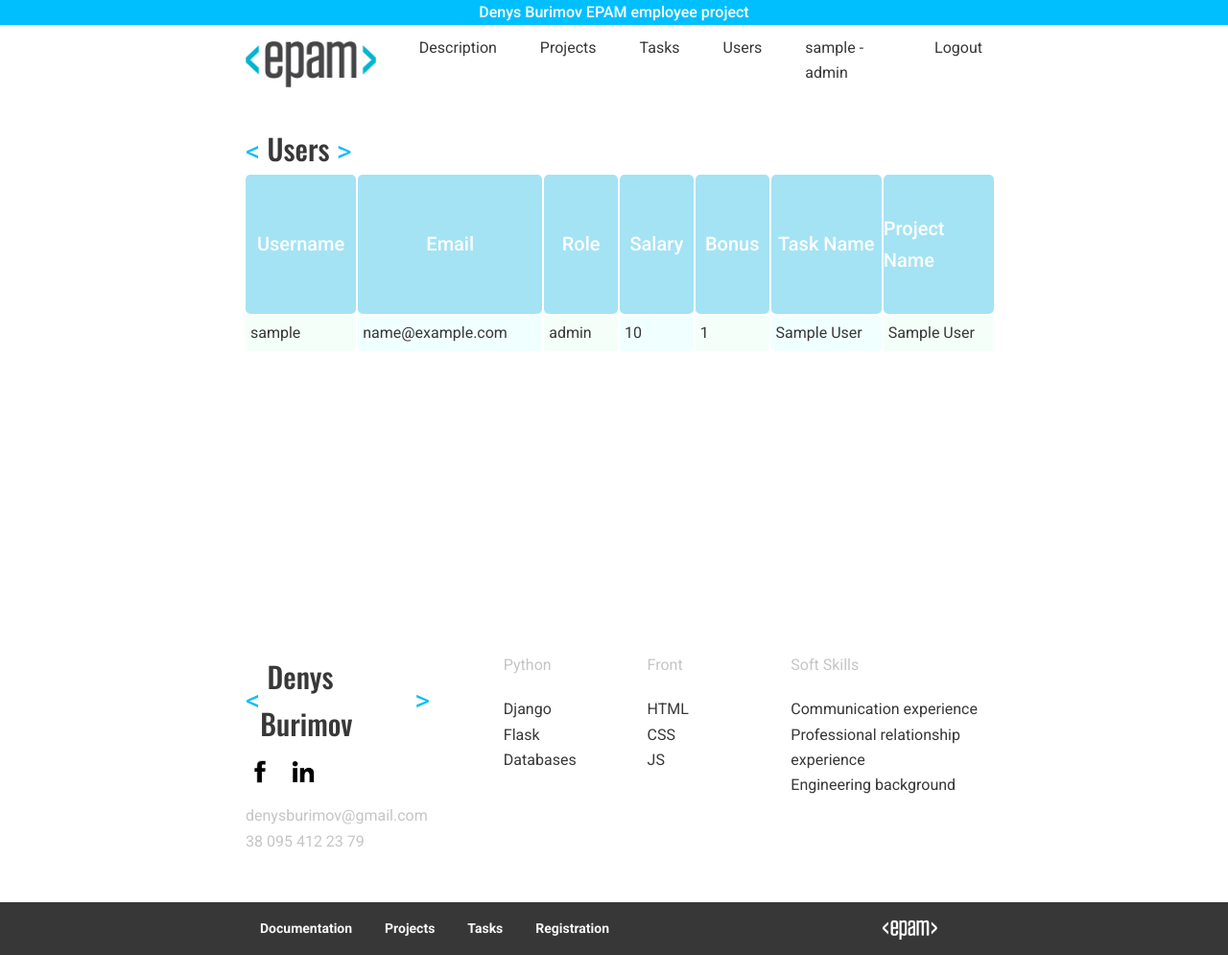
After one commit to DenisBurimov/epam_employee, a Flask app: page /users in a window 1280 px wide. The commit adds this page. Shown: the whole page at 96% size. Run offline with Flask 2, Linux system fonts and the light colour scheme; a user stored in the database is signed in; tables that the repository leaves empty hold one stand-in row (values such as "Sample post").

```diff
--- a/static/styles.css
+++ b/static/styles.css
@@ -183,6 +183,13 @@
     grid-row-gap: 2px;
 }
 
+.users_table {
+    display: grid;
+    grid-template-columns: 15% 25% 10% 10% 10% 15% 15%;
+    grid-column-gap: 2px;
+    grid-row-gap: 2px;
+}
+
 .register, .login {
     min-height: 600px;
     background: url('pictures/office_04.jpg');
--- a/templates/base.html
+++ b/templates/base.html
@@ -24,6 +24,7 @@
                     {% if current_user.role == 'admin' %}
                         <a href="{{ url_for('projects') }}">Projects</a>
                         <a href="{{ url_for('tasks') }}">Tasks</a>
+                        <a href="{{ url_for('users') }}">Users</a>
                     {% elif (current_user.role == 'PO' or current_user.role == 'PM') %}
                         <a href="{{ url_for('projects') }}">Projects</a>
                     {% else %}
--- /dev/null
+++ b/templates/users.html
@@ -0,0 +1,32 @@
+{% extends 'base.html' %}
+
+{% block title %}
+    Users
+{% endblock title %}
+
+
+{% block content %}
+    <section class="white_panel">
+        <div class="wrapper">
+            <div class="headings"><span>&#60</span> Users <span>&#62</span></div>
+            <div class="users_table">
+                <div class="th"><p>Username</p></div>
+                <div class="th"><p>Email</p></div>
+                <div class="th"><p>Role</p></div>
+                <div class="th"><p>Salary</p></div>
+                <div class="th"><p>Bonus</p></div>
+                <div class="th"><p>Task Name</p></div>
+                <div class="th"><p>Project Name</p></div>
+                {% for user in users %}
+                    <div class="bright">{{ user.username }}</div>
+                    <div class="dim">{{ user.email }}</div>
+                    <div class="bright">{{ user.role }}</div>
+                    <div class="dim">{{ user.salary }}</div>
+                    <div class="bright">{{ user.bonus }}</div>
+                    <div class="dim">{{ user.task_name }}</div>
+                    <div class="bright">{{ user.project_name }}</div>
+                {% endfor %}
+            </div>
+        </div>
+    </section>
+{% endblock content %}
--- a/testing.py
+++ b/testing.py
@@ -1 +1,2 @@
-# Testing functions
+print((5/8) ** -2)
+print((8/5) ** 2)
--- a/views/routes.py
+++ b/views/routes.py
@@ -72,16 +72,25 @@ def project_details(project_id):
 
 @app.route("/tasks")
 def tasks():
+    if current_user.project_name:
+        tasks_selected = Task.query.filter_by(project_name=current_user.project_name)
+    else:
+        tasks_selected = Task.query.all()
     tasks_to_pass = []
-    for tasks_query in Task.query.filter_by(project_name=current_user.project_name):
+    for tasks_query in tasks_selected:
         delta = tasks_query.task_deadline - date.today()
         tasks_query.timedifference = delta.days
         tasks_query.users = User.query.filter_by(task_name=tasks_query.task_name)
         tasks_to_pass.append(tasks_query)
 
+    return render_template('tasks.html', tasks=tasks_to_pass, c_user=current_user)
 
+@app.route("/users")
+def users():
+    if current_user.role == "admin" or current_user.role == "PO":
+        users = User.query.all()
 
-    return render_template('tasks.html', tasks=tasks_to_pass, c_user=current_user)
+    return render_template('users.html', users=users)
 
 
 @app.route("/register", methods=['GET', 'POST'])
```
Also changed, not shown: migrations/versions/13a97224ebca_.py (added, +38 -0 lines), models/models.py (+2 -8 lines), templates/tasks.html (+5 -6 lines).
